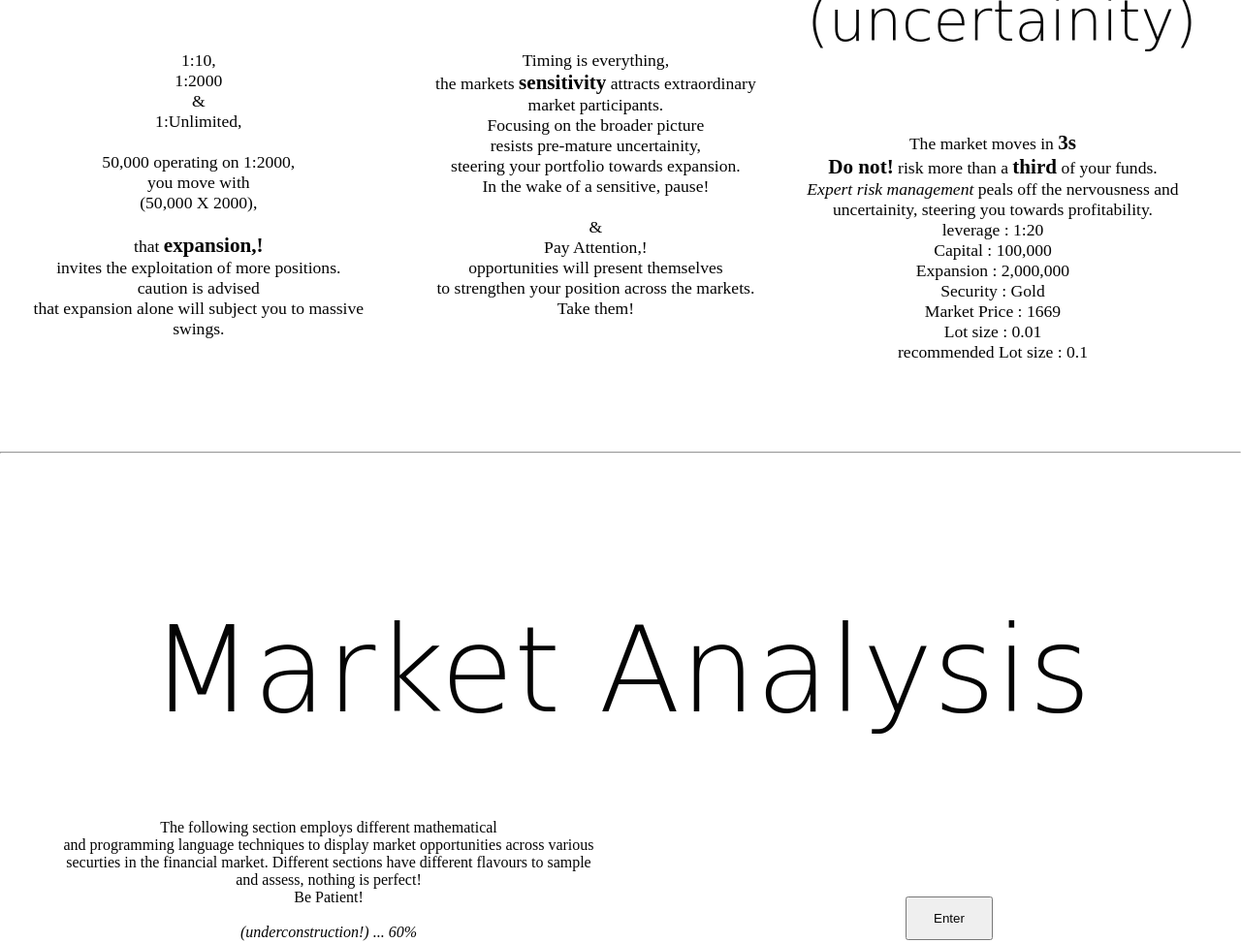
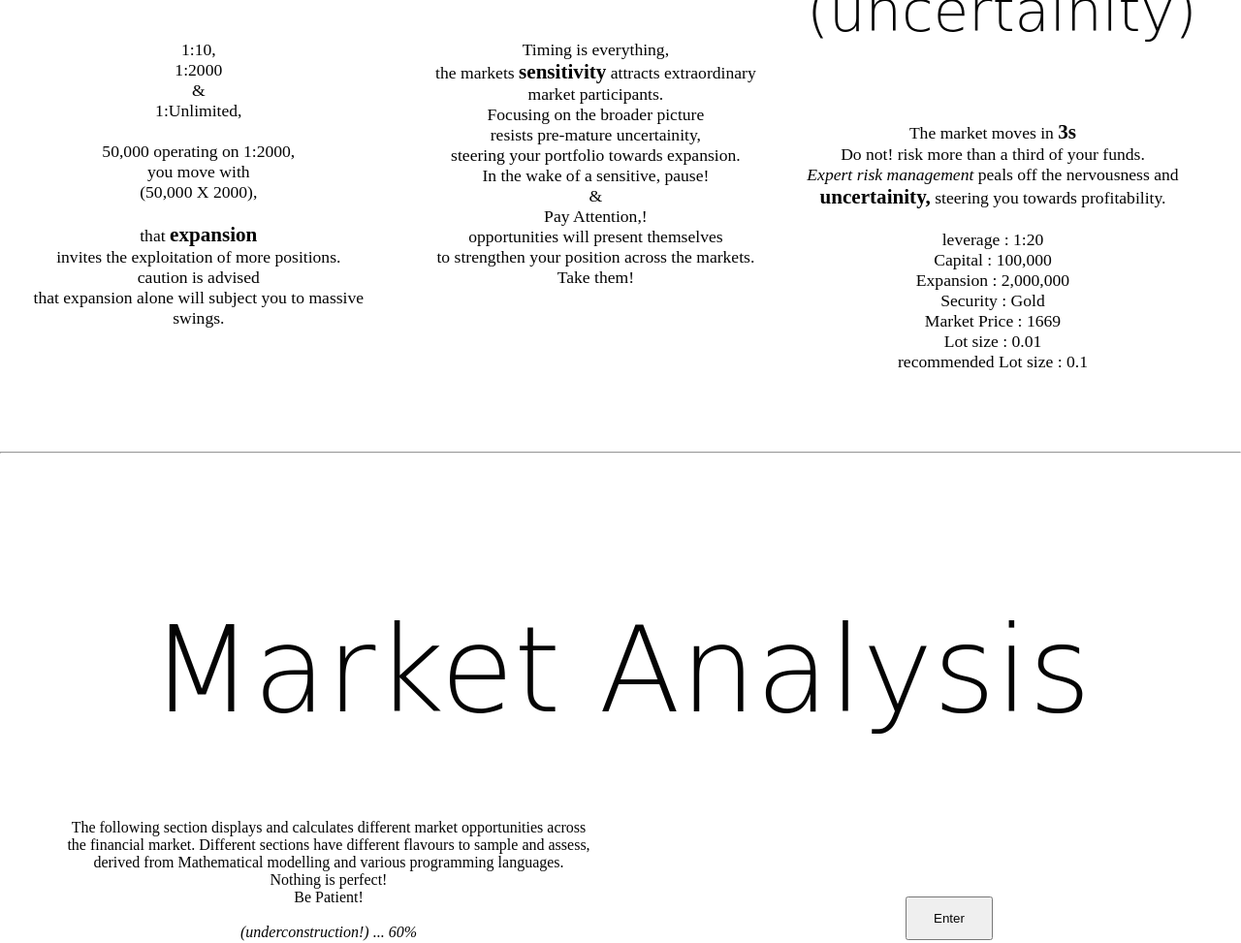
Before and after one commit to kulavotu/kulavotu.github.io, a plain HTML site: page index.html in a window 1280 px wide. Shown: the part 1160-2133 px from the top of the page at 97% size. Drawn offline with nearby package versions, Linux system fonts and the light colour scheme; a web font is replaced by a local one.

Commit message:
Update index.html

```diff
--- a/index.html
+++ b/index.html
@@ -72,7 +72,7 @@ precision_manufacturing
 						<em>
 							1:10,<br>1:2000<br>&<br>1:Unlimited,<br><br>
 							50,000 operating on 1:2000,
-							<br>you move with<br>(50,000 X 2000),<br><br>that <strong>expansion,!</strong> <br> invites the exploitation of more positions.
+							<br>you move with<br>(50,000 X 2000),<br><br>that <strong>expansion</strong> <br> invites the exploitation of more positions.
 							<br>caution is advised<br> that expansion alone will subject you to massive swings.
 						</em>
 				</section>
@@ -81,7 +81,7 @@ precision_manufacturing
 						<em>
 							Timing is everything,<br> the markets <strong>sensitivity</strong> attracts extraordinary <br> market participants.<br>
 							Focusing on the broader picture<br> resists pre-mature uncertainity,<br> steering your portfolio
-							towards expansion.<br> In the wake of a sensitive, pause!<br><br>&<br>Pay Attention,!<br>
+							towards expansion.<br> In the wake of a sensitive, pause!<br>&<br>Pay Attention,!<br>
 							opportunities will present themselves<br> to strengthen your position across the markets.<br>
 							Take them!
 						</em>
@@ -90,10 +90,10 @@ precision_manufacturing
 					<h4><strong>Risk Management</strong><br>(uncertainity)</h4>
 						<em>
 							The market moves in <strong>3s</strong><br>
-							<strong>Do not!</strong> risk more than a <strong>third</strong>
-							of your funds. <br><i>Expert risk management</i> peals off the nervousness and uncertainity,
+							Do not! risk more than a third
+							of your funds. <br><i>Expert risk management</i> peals off the nervousness and <strong>uncertainity,</strong>
 							steering you towards profitability.
-							<br>
+							<br><br>
 							leverage : 1:20<br>
 							Capital : 100,000<br>
 							Expansion : 2,000,000<br>
@@ -107,7 +107,7 @@ precision_manufacturing
 			<hr>
 			<div class="section" id="section2">
 			<h5>Market Analysis</h5><br>
-			<article>The following section employs different mathematical<br> and programming language techniques to display market opportunities across various securties in the financial market. Different sections have different flavours to sample and assess, nothing is perfect! <br>Be Patient!<br><br><i>(underconstruction!) ... 60%</i></article><br><br>
+			<article>The following section displays and calculates different market opportunities across the financial market. Different sections have different flavours to sample and assess, derived from Mathematical modelling and various programming languages.<br> Nothing is perfect! <br>Be Patient!<br><br><i>(underconstruction!) ... 60%</i></article><br><br>
 			<br><br><br><br><br><br><a href="" target="_blank"><button class="analyzebutton" type="button"> Enter </button></a><br>
 			<br><br><br><br><br><br><section id="RiskDisclosure">
 				Risk disclosure: The market analysis section does not give financial advise and Kulavotu will not be responsible for any loss you incur during your investment journey!
```
